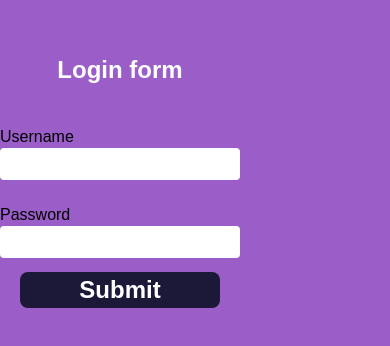
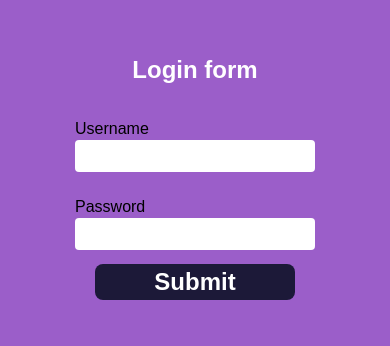
Before and after one commit to erfanajorlu/login_form, a plain HTML site: page index.html in a window 390 px wide. Shown: the part 256-602 px from the top of the page. Drawn offline with Linux system fonts and the light colour scheme.

Commit message:
responsive my code

```diff
--- a/style.css
+++ b/style.css
@@ -16,6 +16,7 @@
 }
 .form_container{
     display: flex;
+    width: 100%;
     flex-direction: column;
     align-items: center;
     justify-content: center;
@@ -24,7 +25,7 @@
     color: #fff;
     font-weight: bold;
     font-size: 2.4rem;
-    margin: 32px 0;
+    margin: 24px 0;
 }
 .form{
     display: flex;
@@ -65,4 +66,7 @@
     .image{
         width: 100%;
     }
+    .form_container{
+        width: 50%;
+    }
 }
```
